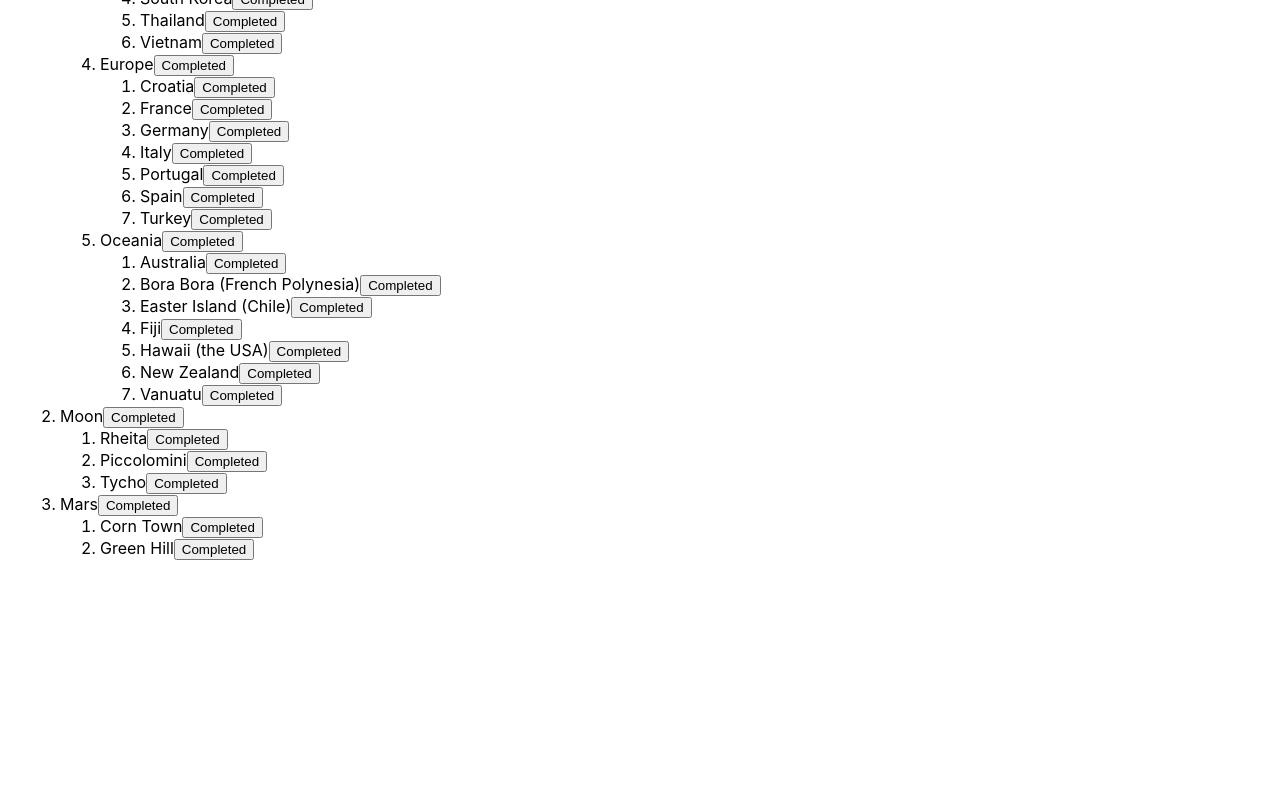
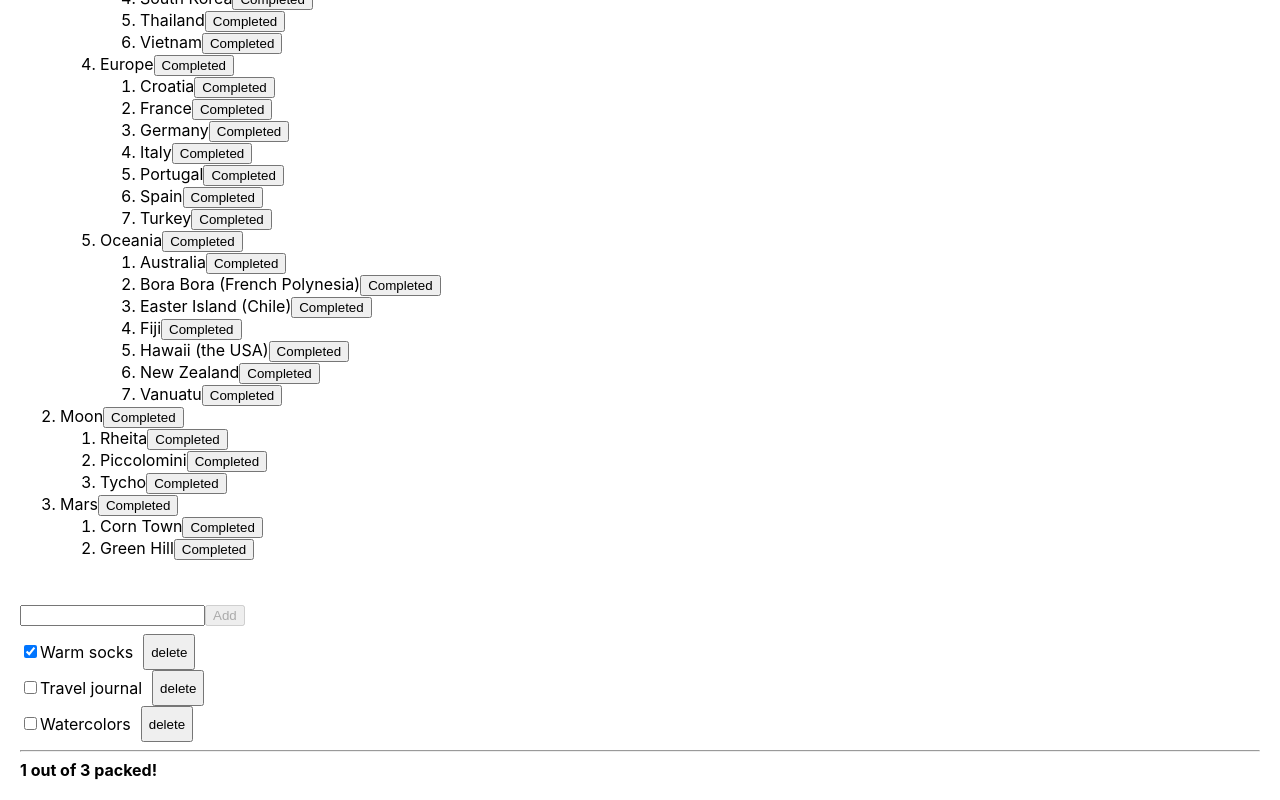
Before and after one commit to Aerolii/study-react-lib, a React (Create React App) app: page / in a window 1280 px wide. Shown: the part 2001-2801 px from the top of the page. Before the commit the page ends 2581 px from the top, so only its background shows below. Built offline with nearby package versions, Linux system fonts and the light colour scheme.

Commit message:
feat: add list render

```diff
--- a/src/App.jsx
+++ b/src/App.jsx
@@ -4,6 +4,7 @@
 import UserForm from './components/UserForm'
 import ContextSection from './components/context/ContextSection'
 import DragBox from './components/drag-box/DragBox'
+import CreateTravelPlan from './components/state/CreateTravelPlan'
 import ItemsSelected from './components/state/ItemsSelected'
 import TravelPlan from './components/state/TravelPlan'
 
@@ -106,6 +107,8 @@
       <ItemsSelected />
       <br />
       <TravelPlan />
+      <br />
+      <CreateTravelPlan />
     </>
   )
 }
--- /dev/null
+++ b/src/components/state/CreateTravelPlan.jsx
@@ -0,0 +1,98 @@
+import { useState } from 'react'
+
+const initialItems = [
+  { id: 0, title: 'Warm socks', packed: true },
+  { id: 1, title: 'Travel journal', packed: false },
+  { id: 2, title: 'Watercolors', packed: false }
+]
+
+function AddItem({ onClick }) {
+  const [packing, setPacking] = useState('')
+
+  function handleChange(e) {
+    const packing = e.target.value
+    setPacking(packing)
+  }
+
+  function handleAdd() {
+    setPacking('')
+    onClick(packing)
+  }
+
+  return (
+    <label htmlFor="addPacking">
+      <input
+        type="text"
+        id="addPacking"
+        value={packing}
+        onChange={handleChange}
+      />
+      <button onClick={handleAdd} disabled={!packing}>
+        Add
+      </button>
+    </label>
+  )
+}
+
+function PackingList({ items, onClick, onChangeItem }) {
+  return items.map((item) => (
+    <div key={item.id} style={{ display: 'flex' }}>
+      <label htmlFor={item.id}>
+        <input
+          type="checkbox"
+          id={item.id}
+          checked={item.packed}
+          onChange={(e) => onChangeItem({ ...item, packed: e.target.checked })}
+        />
+        {item.title}
+      </label>
+      <button style={{ marginLeft: '10px' }} onClick={() => onClick(item.id)}>
+        delete
+      </button>
+    </div>
+  ))
+}
+
+export default function CreateTravelPlan() {
+  const [items, setItems] = useState(initialItems)
+
+  const packed = items.filter((item) => item.packed).length
+  const total = items.length
+
+  function handleAdd(title) {
+    setItems([
+      ...items,
+      {
+        id: items.length ? items[items.length - 1].id + 1 : 0,
+        title,
+        packed: false
+      }
+    ])
+  }
+
+  function handleChangeItem(nextItem) {
+    console.log('nextItem :>> ', nextItem)
+    setItems(
+      items.map((item, k) => (nextItem.id === item.id ? nextItem : item))
+    )
+  }
+
+  function handleDelete(id) {
+    setItems(items.filter((item) => item.id !== id))
+  }
+
+  return (
+    <>
+      <AddItem onClick={handleAdd} />
+      <PackingList
+        items={items}
+        onChangeItem={handleChangeItem}
+        onClick={handleDelete}
+      />
+      <hr />
+      <b>
+        {packed} out of {total} packed!
+      </b>
+    </>
+  )
+}
--- a/src/components/state/TravelPlan.jsx
+++ b/src/components/state/TravelPlan.jsx
@@ -39,14 +39,15 @@
       childIds: parent.childIds.filter((id) => id !== childId)
     }
     let nextData = { [parentId]: nextParent }
-    if (nextParent.childIds.length <= 0) {
-      const val = Object.values(plan)
-      const deletePlan = val.find((v) => v.childIds.includes(parentId))
-      if (deletePlan) {
-        const childIds = deletePlan.childIds.filter((d) => d !== parentId)
-        nextData = { [deletePlan.id]: { ...deletePlan, childIds } }
-      }
-    }
+    // if (nextParent.childIds.length <= 0) {
+    //   const val = Object.values(plan)
+    //   const deletePlan = val.find((v) => v.childIds.includes(parentId))
+    //   if (deletePlan) {
+    //     const childIds = deletePlan.childIds.filter((d) => d !== parentId)
+    //     nextData = { [deletePlan.id]: { ...deletePlan, childIds } }
+    //   }
+    // }
+    console.log({ ...plan, ...nextData })
     setPlans({ ...plan, ...nextData })
   }
 
```
